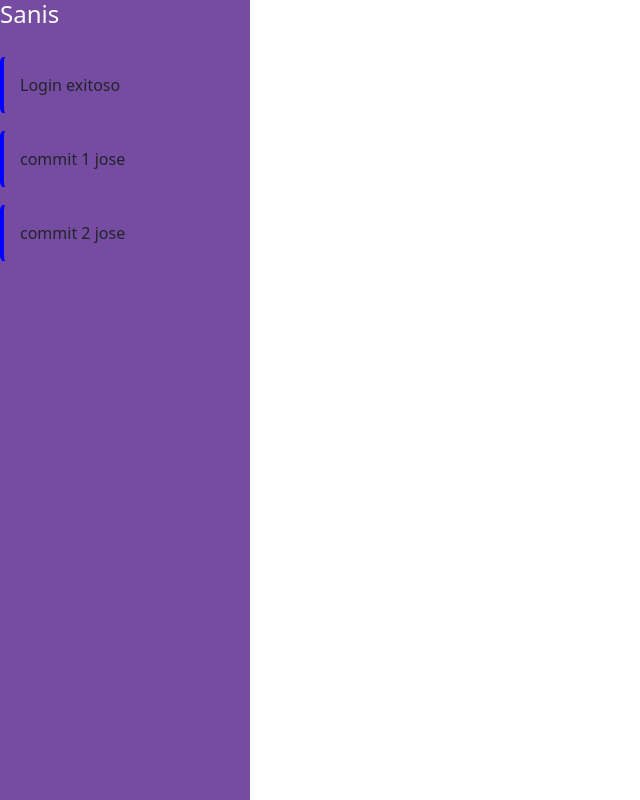
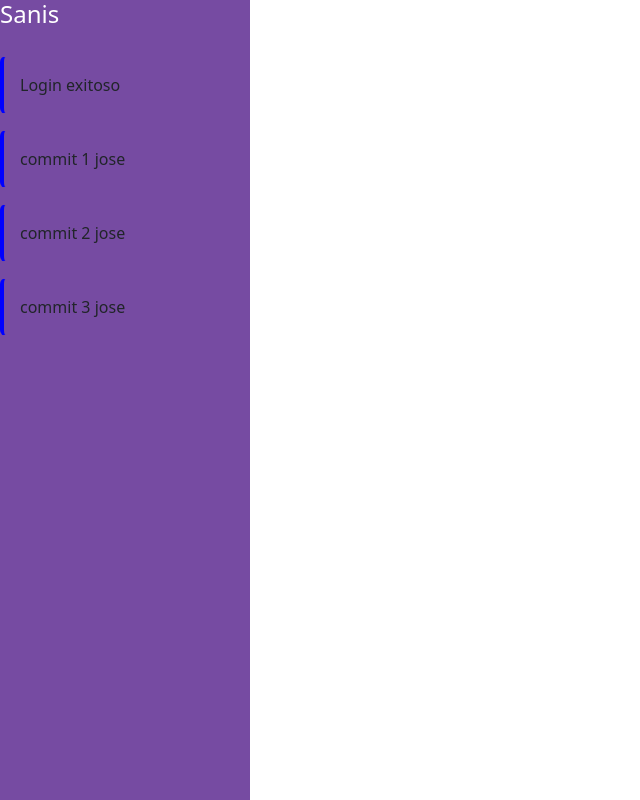
Before and after one commit to Carnesito/interfacesG5, a Django app: page /dashboard/ in a window 1280 px wide. Shown: the whole page, without its empty margins (0-640 px from the left). Run offline with Django 5.2, Linux system fonts and the light colour scheme.

Commit message:
cambios jose 2

```diff
--- a/inicio/templates/dashboard.html
+++ b/inicio/templates/dashboard.html
@@ -27,6 +27,7 @@
     <div class="alert">Login exitoso</div>
     <div class="alert">commit 1  jose</div>
     <div class="alert">commit 2  jose</div>
+    <div class="alert">commit 3  jose</div>
 
     <div class="widget">Citas: 5</div>
     <h5>hola</h5>
```
